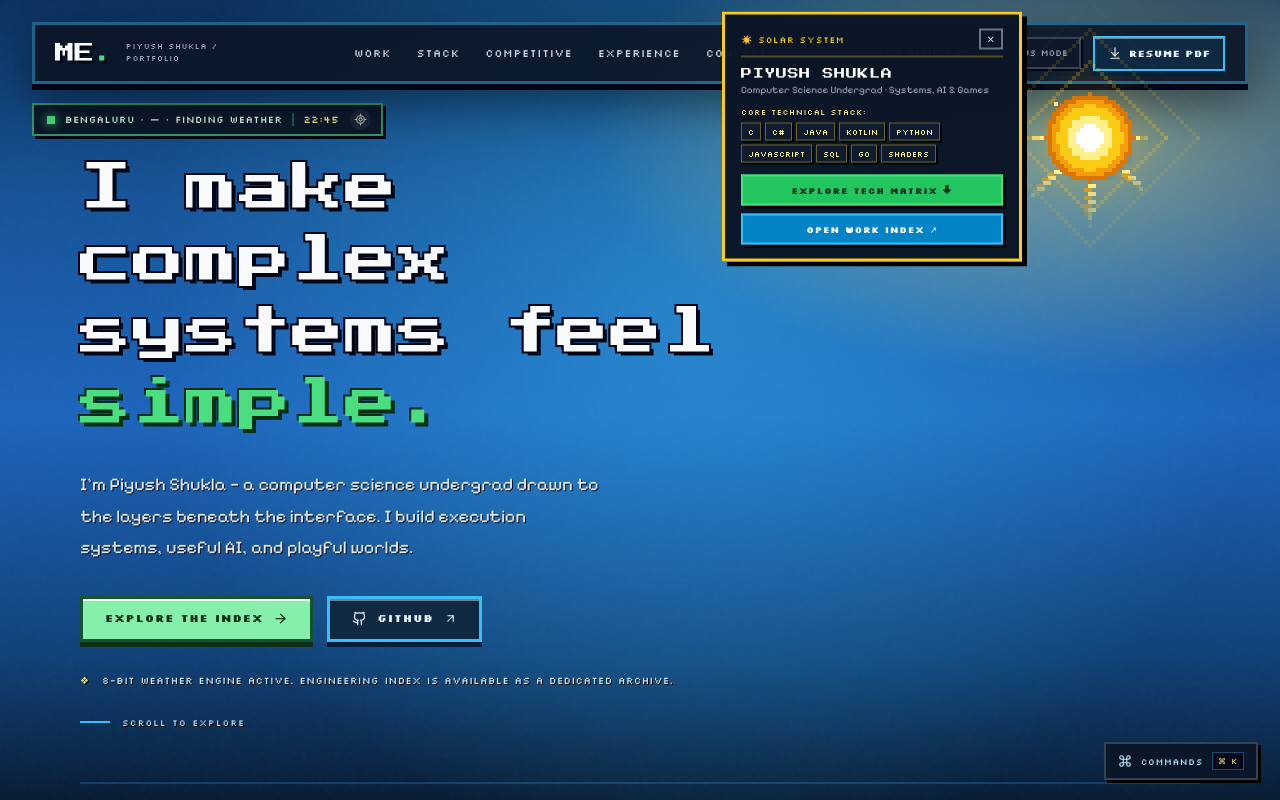
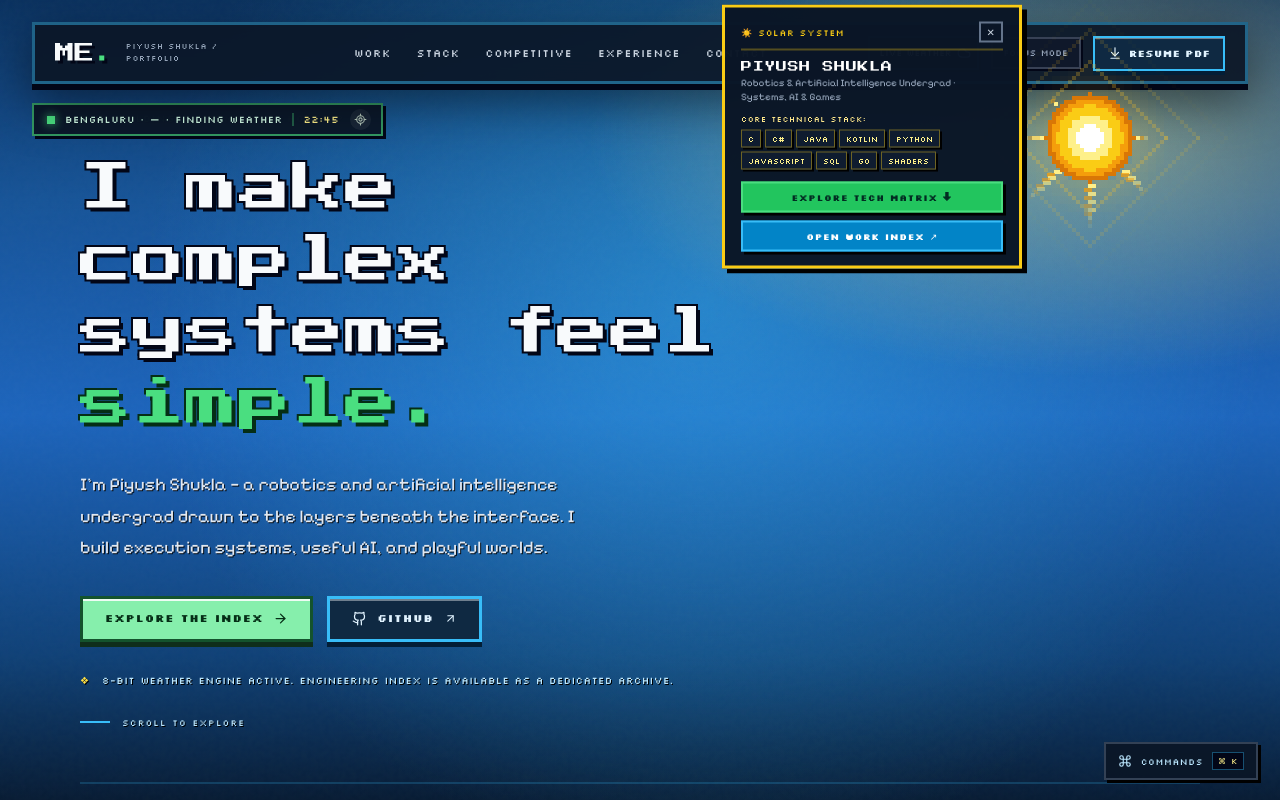
Before and after one commit to piyushshukla11/Resume, a Next.js app: page / in a window 1280 px wide. Both pictures are taken after a click on the button "Toggle Solar Profile". Shown: the top 800 px of the page. Built offline with nearby package versions, Linux system fonts and the light colour scheme; no server answers.

Commit message:
feat(bio): update academic branch to robotics and artificial intelligence

```diff
--- a/app/contact/page.tsx
+++ b/app/contact/page.tsx
@@ -81,7 +81,7 @@ export default function ContactPage() {
 
           <div className="bio-description-body">
             <p>
-              I’m <strong>Piyush Shukla</strong> — a computer science undergraduate driven by the foundational
+              I’m <strong>Piyush Shukla</strong> — a robotics and artificial intelligence undergraduate driven by the foundational
               layers underneath the interface. I design execution engines, resilient AI toolchains,
               lunar computer vision systems, and interactive worlds.
             </p>
--- a/components/portfolio.tsx
+++ b/components/portfolio.tsx
@@ -23,7 +23,7 @@ const stacks = [
   { label: "WEB, DATA & AI", items: ["JavaScript", "TypeScript", "Python", "SQL", "PostGIS", "Scikit-learn", "Gemini API", "CesiumJS"] },
 ];
 const milestones = [
-  { date: "2025 — PRESENT", title: "Computer Science & Engineering", detail: "Undergraduate studies · Bengaluru", mark: "01" },
+  { date: "2025 — PRESENT", title: "Robotics & Artificial Intelligence", detail: "Undergraduate studies · Bengaluru", mark: "01" },
   { date: "HACK MALENADU ’26", title: "PRISM · Top 12 finalist", detail: "AI-powered customer review intelligence", mark: "02" },
   { date: "RIFT ’26", title: "Systems under constraints", detail: "Competitive build sprint and prototype work", mark: "03" },
   { date: "YUGAANTAR", title: "Ideas into working systems", detail: "Hackathon prototyping across software and hardware", mark: "04" },
@@ -135,7 +135,7 @@ export function Portfolio() {
         <div className="hero-content">
           <p className="eyebrow hero-eyebrow"><span className="status-light" /> ❖ BUILDING SYSTEMS THAT HOLD UP ❖</p>
           <h1 id="hero-title">I make complex<br />systems feel <em>simple.</em></h1>
-          <p className="hero-copy">I’m Piyush Shukla — a computer science undergrad drawn to the layers beneath the interface. I build execution systems, useful AI, and playful worlds.</p>
+          <p className="hero-copy">I’m Piyush Shukla — a robotics and artificial intelligence undergrad drawn to the layers beneath the interface. I build execution systems, useful AI, and playful worlds.</p>
           <div className="hero-actions"><Link className="button button-primary" href="/work">Explore the index <ArrowRight size={15} /></Link><a className="button button-outline" href="https://github.com/piyushshukla11" target="_blank" rel="noreferrer"><Github size={15} /> GitHub <ArrowUpRight size={13} /></a></div>
           <p className="hero-hint"><span className="hint-mark">❖</span> 8-bit weather engine active. Engineering index is available as a dedicated archive.</p>
         </div>
--- a/components/weather-canvas.tsx
+++ b/components/weather-canvas.tsx
@@ -274,7 +274,7 @@ export function WeatherCanvas({ onProjectSelect }: { onProjectSelect?: (projectI
               <p className="dialogue-role">
                 {night
                   ? "Systems & Low-Level Architecture · Night Owl Mode"
-                  : "Computer Science Undergrad · Systems, AI & Games"}
+                  : "Robotics & Artificial Intelligence Undergrad · Systems, AI & Games"}
               </p>
 
               <div className="dialogue-stack-wrap">
```
